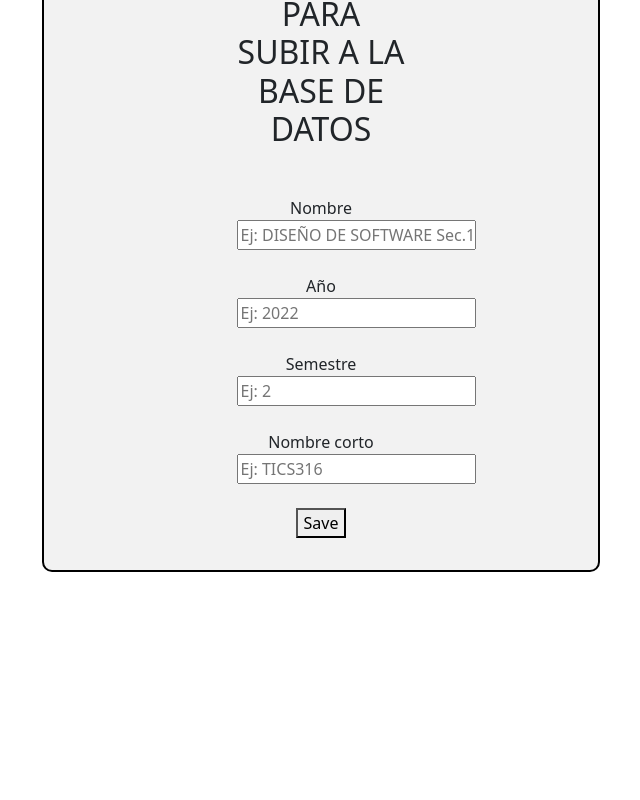
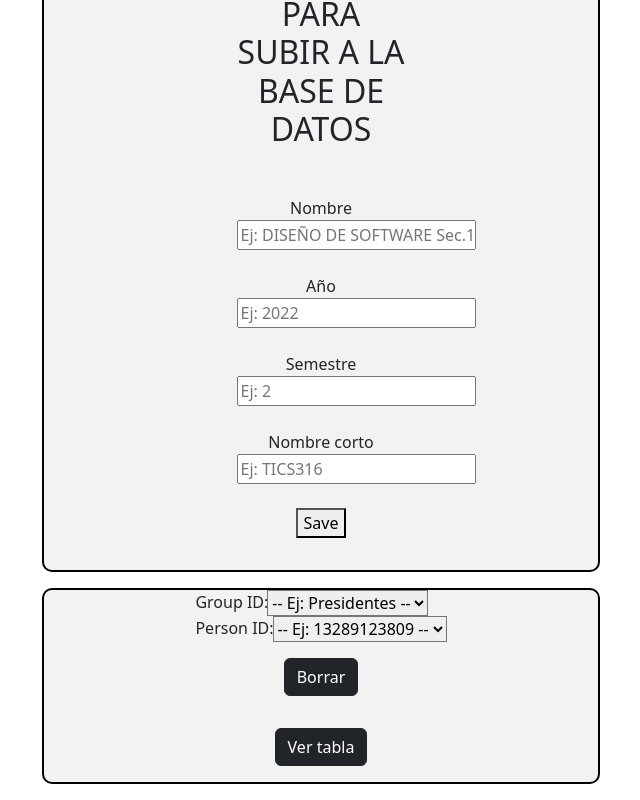
Before and after one commit to Cheick5/faceapi2023, a React (Create React App) app: page / in a window 1280 px wide. Shown: the part 1447-2247 px from the top of the page, without its empty margins (319-959 px from the left). Before the commit the page ends 2035 px from the top, so only its background shows below. Built offline with nearby package versions, Linux system fonts and the light colour scheme.

Commit message:
delete component axios

```diff
--- a/src/components/CreatePersonGroup.jsx
+++ b/src/components/CreatePersonGroup.jsx
@@ -1,12 +1,6 @@
 import React, {useCallback,useState,useRef,useEffect} from 'react'
 import axios from 'axios';
-import { Link } from "react-router-dom"
-// import { Navigate } from 'react-router-dom';
-import { useNavigate } from 'react-router-dom';
 import {
-    MDBBtn,
-    MDBContainer,
-    MDBCard,
     MDBCardBody,
   }
 
--- /dev/null
+++ b/src/components/DeletePerson.jsx
@@ -0,0 +1,152 @@
+import React, {useRef, useState } from 'react'
+import axios from 'axios';
+import { Link } from "react-router-dom"
+
+
+import {
+
+    MDBCardBody,
+  }
+
+from 'mdb-react-ui-kit';;
+
+export function FileUpload(){
+
+    const [errMsg, setErrMsg] = useState('');
+    const errRef = useRef();
+    //Lista de las personas
+    const [listPersonId, setListPersonId] = useState([]);
+    const [listGroupId, setListGroupId] = useState([]);
+
+    //Group, person and image seleccionados
+    const [groupId, setGroupId] = useState();
+    const [personId, setPersonId] = useState();
+
+    //llama a la api para guardar los grupos en una lista
+    const handleSelectGroup = async (e) => {
+        console.log("dropdown group id")
+        e.preventDefault();
+        try {
+            const response = await axios.get('http://localhost:5000/get_list_person_groups',
+                {
+                    headers: { 'Content-Type': 'application/json' }
+                }
+            );
+            setListGroupId(response.data);
+        } catch (err) {
+            if (!err?.response) {
+                setErrMsg('No Server Response');
+            } else if (err.response?.status === 409) {
+                setErrMsg('Username Taken');
+            } else {
+                setErrMsg('Registration Failed')
+            }
+          }
+          console.log(errMsg)
+        }
+    //llama a la api para guardar en una lista las personas del grupo seleccionado
+    const handleSelectPerson = async (e) => {
+        console.log("dropdown person id")
+        console.log("wena asdfjaosdj" + groupId)
+        e.preventDefault();
+        try {
+            const response = await axios.post('http://localhost:5000/get_list_person_id',
+                { "groupid": groupId  },
+                {
+                    headers: { 'Content-Type': 'application/json' }
+                }
+            );
+            console.log('response');
+            console.log(response);
+            setListPersonId(response.data);
+            console.log(listPersonId);
+        } catch (err) {
+            if (!err?.response) {
+                setErrMsg('No Server Response');
+            } else if (err.response?.status === 409) {
+                setErrMsg('Username Taken');
+            } else {
+                setErrMsg('Registration Failed')
+            }
+            }
+
+        }
+
+    //guarda la foto en la persona seleccionada
+    const Handlesubmit = async (e) => {
+        console.log(groupId);
+        console.log(personId);
+
+        try {
+            const response = await axios.delete('http://localhost:5000/delete_persons',
+                { data: { groupId, personId} }    ,
+                {
+                    header: {'Content-Type' : 'application/json'},
+                }
+            );
+            console.log(JSON.stringify(response?.data));
+
+
+        } catch (err) {
+            if (!err?.response) {
+                setErrMsg('No Server Response');
+            } else if (err.response?.status === 409) {
+                setErrMsg('Username Taken');
+            } else {
+                setErrMsg('Registration Failed')
+            }
+            errRef.current.focus();
+        }
+    }
+
+    return(
+        <>
+        <div className = "Upload" style = {{display : "flex" , justifyContent : "center"}}s>
+            <div className="row">
+                <div className="col-md-auto">
+                    <MDBCardBody className='px-5'>
+                        <div className="input-group">
+                            <label className="input-label">
+                                Group ID:
+                            </label>
+                            <select className="input-select"onClick = {handleSelectGroup} value={groupId} onChange={(e) => setGroupId(e.target.value)}>
+                            <option value=""> -- Ej: Presidentes -- </option>
+                            {listGroupId.map((item) => (
+                                <option key={item} value={item}>
+                                {item}
+                                </option>
+                            ))}
+                            </select>
+                        </div>
+                        <div className="input-group">
+                            <label className="input-label">
+                            Person ID:
+                            </label>
+                            <select className="input-select"  onClick = {handleSelectPerson} value={personId} onChange={(e) => setPersonId(e.target.value)}>
+                            <option value=""> -- Ej: 13289123809 -- </option>
+
+                            {listPersonId.map((item) => (
+
+                                <option key={item.split(',')[1]} value={item.split(',')[1]}>
+                                {item.split(',')[0]+ " "+ item.split(',')[2]+ " Rut: " + item.split(',')[3]}
+                                </option>
+                            ))}
+                            </select>
+                        </div>
+
+                        <div className="form-row">
+                            <div>
+                                <button style= {{marginTop: "1rem" , marginBottom: "1rem"}} type="submit" className="btn btn-dark" onClick={Handlesubmit}>Borrar</button>
+                            </div>
+                                <Link to = "/uploaded">
+                                    <button style= {{marginTop: "1rem" , marginBottom: "1rem"}} type="submit" className="btn btn-dark">Ver tabla</button>
+                                </Link>
+                        </div>
+                    </MDBCardBody>
+                </div>
+            </div>
+        </div>
+        </>
+    )
+}
+export default FileUpload;
--- a/src/components/DeletePersonGroup.jsx
+++ b/src/components/DeletePersonGroup.jsx
@@ -10,7 +10,7 @@ import {
     MDBCardBody,
   }
 
-  from 'mdb-react-ui-kit';;
+  from 'mdb-react-ui-kit';
 
 
 function DeletePersonGroup() {
--- a/src/pages/home/index.jsx
+++ b/src/pages/home/index.jsx
@@ -4,6 +4,7 @@ import CreatePerson from '../../components/CreatePerson';
 import AddCourse from '../../components/AddCourse';
 import DeletePersonGroup from '../../components/DeletePersonGroup'
 import FileUpload  from '../../components/FileUpload';
+import DeletePerson from '../../components/DeletePerson';
 import 'bootstrap/dist/css/bootstrap.min.css';
 
 export function Index() {
@@ -38,7 +39,11 @@ export function Index() {
                     </div>
                 </div>
 
-
+                <div>
+                    <div className="col" style = {{justifyContent : "center" , display : "flex"}}>
+                        <DeletePerson/>
+                    </div>
+                </div>
 
 
             </div>
```
Also changed, not shown: src/python/person.csv, 2 other files (tests, documents, lock files or other folders).
